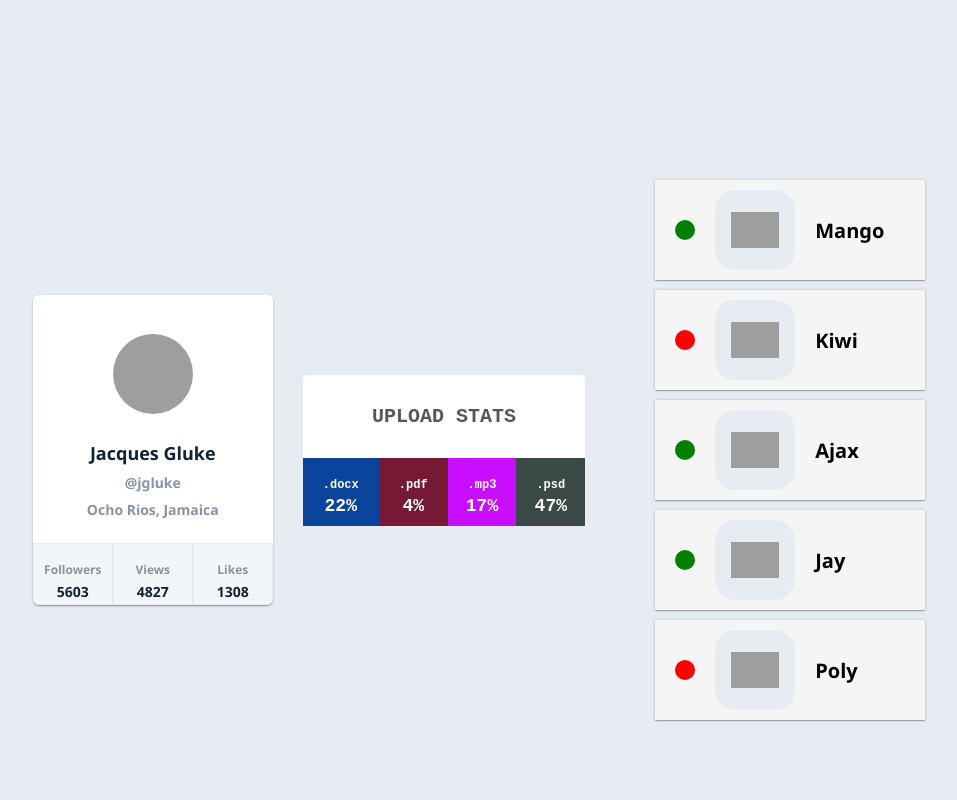
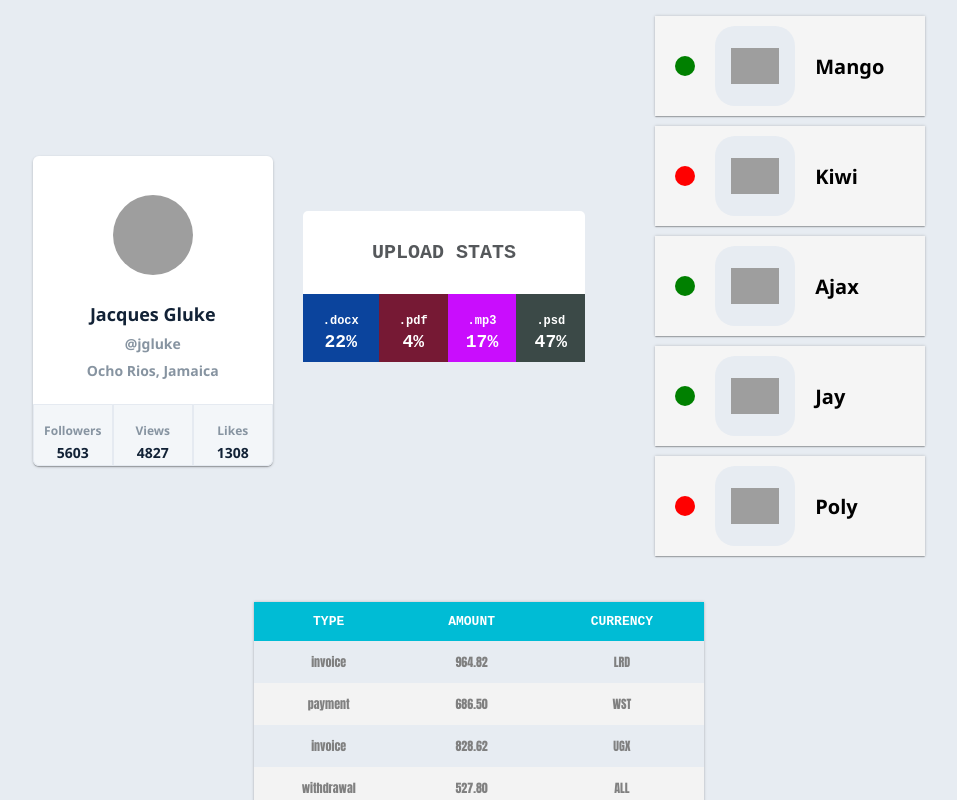
Before and after one commit to damanosalvag/goit-react-hw-01-components, a React (Create React App) app: page / in a window 1280 px wide. Shown: the top 800 px of the page, without its empty margins (161-1118 px from the left). Built offline with nearby package versions, Linux system fonts and the light colour scheme; grey boxes are pictures that could not be loaded.

Commit message:
task 4 ready

```diff
--- a/src/components/App.jsx
+++ b/src/components/App.jsx
@@ -1,9 +1,11 @@
 import user from '../data/user.json';
 import data from '../data/data.json';
 import friends from '../data/friends.json';
+import transactions from '../data/transactions.json';
 import { Profile } from './Perfil/index';
 import { Statistics } from './Statistics/Statistics';
 import { FriendList } from './FriendList/FriendList';
+import { TransactionHistory } from './TransactionHistory/TransactionHistory';
 import styles from './Perfil/Perfil.module.css';
 
 
@@ -13,6 +15,7 @@
       <Profile {...user} />
       <Statistics title="Upload stats" stats={data} />
       <FriendList friends={friends} />
+      <TransactionHistory items={transactions} />
     </div>
   );
 };
--- a/src/components/FriendList/FriendList.jsx
+++ b/src/components/FriendList/FriendList.jsx
@@ -4,8 +4,8 @@
 export const FriendList = ({ friends }) => {
   return (
     <ul className={styles["friend-list"]}>
-      {friends.map((friend, index) => (
-        <FriendListItem key={index} {...friend} />
+      {friends.map((friend) => (
+        <FriendListItem key={friend.id} {...friend} />
       ))}
     </ul>
   );
--- a/src/components/Perfil/Perfil.module.css
+++ b/src/components/Perfil/Perfil.module.css
@@ -1,5 +1,6 @@
 .container{
     display: flex;
+    flex-wrap: wrap;
     gap: 30px;
     font-family: 'Segoe UI', Tahoma, Geneva, Verdana, sans-serif;
     font-weight: 700;
@@ -7,7 +8,7 @@
     justify-content: center;
     align-items: center;
     margin: 0;
-    height: 900px;
+    height: auto;
     width: auto;
     background: #e7ecf2;
 }
@@ -19,6 +20,7 @@
     width: 240px;
     height: 310px;
     border-radius: 6px;
+    margin-top: 50px;
     box-shadow: 0px 1px 3px 0px rgba(0, 0, 0, 0.2), 0px 1px 1px 0px rgba(0, 0, 0, 0.14), 0px 2px 1px -1px rgba(0, 0, 0, 0.12);
 }
 .avatar{
--- a/src/components/Statistics/Statistics.jsx
+++ b/src/components/Statistics/Statistics.jsx
@@ -9,7 +9,7 @@
 }
 
 
-export const Statistics = ({ stats, title }) => {
+export const Statistics = ({ title, stats }) => {
     return (<section className={styles['statistics']}>
         <h2 className={styles["title"]}>{title}</h2>
         <ul className={styles["stat-list"]}>
@@ -27,9 +27,9 @@
 
 Statistics.propTypes = {
     title: PropTypes.string.isRequired,
-    stats: PropTypes.shape({
+    stats: PropTypes.arrayOf( PropTypes.shape({
         id: PropTypes.string.isRequired,
         label: PropTypes.string.isRequired,
         percentage: PropTypes.number.isRequired
-    }).isRequired
+    }).isRequired)
 };
--- /dev/null
+++ b/src/components/TransactionHistory/TransactionHistory.jsx
@@ -0,0 +1,36 @@
+import styles from './TransactionHistory.module.css';
+import PropTypes from 'prop-types';
+
+export const TransactionHistory = ({items}) => {
+    return (
+    <table className={styles["transaction-history"]}>
+        <thead className={styles["header"]}>
+            <tr>
+                <th>Type</th>
+                <th>Amount</th>
+                <th>Currency</th>
+            </tr>
+        </thead>
+            <tbody className={styles["bodyTable"]}>
+                {items.map(item => {
+                    return <tr key={item.id}>
+                        <td>{item.type}</td>
+                        <td>{item.amount}</td>
+                        <td>{item.currency}</td>
+                    </tr>
+                })}
+        </tbody>
+    </table>
+)
+};
+
+TransactionHistory.propTypes = {
+  items: PropTypes.arrayOf(
+    PropTypes.shape({
+        id: PropTypes.string.isRequired,
+        type: PropTypes.string.isRequired,
+        amount: PropTypes.string.isRequired,
+        currency: PropTypes.string.isRequired
+    })
+  ).isRequired
+};
--- /dev/null
+++ b/src/components/TransactionHistory/TransactionHistory.module.css
@@ -0,0 +1,28 @@
+.transaction-history{
+    box-shadow: 0px 0px 3px 0px rgba(0, 0, 0, 0.2), 0px 1px 1px 0px rgba(0, 0, 0, 0.14), 0px 2px 1px -1px rgba(0, 0, 0, 0.12);
+    min-width: 450px;
+    margin-bottom: 50px;
+    border-collapse: collapse;
+}
+.header{
+    background: #00bcd5;
+    color: white;
+    text-transform: uppercase;
+    text-align: middle;
+    font-family: monospace;
+}
+.bodyTable{
+    font-family: Impact, Haettenschweiler, 'Arial Narrow Bold', sans-serif;
+    font-size: 12px;
+    text-align: center;
+    color: gray;
+}
+.bodyTable tr:nth-of-type(even){
+    background-color: #f3f3f3;
+}
+.bodyTable tr:last-of-type {
+    border-bottom: 2px solid #009879;
+}
+.transaction-history th, .transaction-history td {
+    padding: 12px 15px;
+}
--- /dev/null
+++ b/src/components/TransactionHistory/index.js
@@ -0,0 +1 @@
+export * from './TransactionHistory';
--- /dev/null
+++ b/src/data/transactions.json
@@ -0,0 +1,122 @@
+[
+  {
+    "id": "1e0700a2-5183-4291-85cc-2065a036a683",
+    "type": "invoice",
+    "amount": "964.82",
+    "currency": "LRD"
+  },
+  {
+    "id": "a30f821b-4d25-4ff0-abdd-e340b3f0dd2b",
+    "type": "payment",
+    "amount": "686.50",
+    "currency": "WST"
+  },
+  {
+    "id": "44dca67a-8e5a-4798-bf8e-b15efd4e1abd",
+    "type": "invoice",
+    "amount": "828.62",
+    "currency": "UGX"
+  },
+  {
+    "id": "ea8ed3dc-2b68-4a53-905a-53ecb0adef33",
+    "type": "withdrawal",
+    "amount": "527.80",
+    "currency": "ALL"
+  },
+  {
+    "id": "ea76146a-0b00-4b80-bc02-a8c822176712",
+    "type": "withdrawal",
+    "amount": "371.43",
+    "currency": "MUR"
+  },
+  {
+    "id": "63ca02f9-d637-46b5-9237-f3b24425e029",
+    "type": "payment",
+    "amount": "862.44",
+    "currency": "AUD"
+  },
+  {
+    "id": "ed0263e8-59a5-4bf1-87e0-2bb88e53dc34",
+    "type": "withdrawal",
+    "amount": "907.00",
+    "currency": "GEL"
+  },
+  {
+    "id": "6013bad0-750c-4691-8bc2-d8f2b43969c4",
+    "type": "withdrawal",
+    "amount": "352.52",
+    "currency": "UGX"
+  },
+  {
+    "id": "252c7be4-8b06-4fa7-8d42-61fb835b70d5",
+    "type": "payment",
+    "amount": "388.98",
+    "currency": "TOP"
+  },
+  {
+    "id": "4eaab41b-b967-40ac-82ed-85fc66f646f1",
+    "type": "deposit",
+    "amount": "103.10",
+    "currency": "BWP"
+  },
+  {
+    "id": "9648a350-8469-42d5-8bf3-18090de5fe67",
+    "type": "withdrawal",
+    "amount": "322.32",
+    "currency": "MRO"
+  },
+  {
+    "id": "9c5c25fb-1a95-4b2f-8d1f-4c4426d677cc",
+    "type": "invoice",
+    "amount": "14.79",
+    "currency": "PYG"
+  },
+  {
+    "id": "43ef232c-80e9-4d6f-b48a-b22405620de3",
+    "type": "payment",
+    "amount": "904.86",
+    "currency": "CHF"
+  },
+  {
+    "id": "5161682e-e620-4019-ab0a-24ceb10fbd20",
+    "type": "withdrawal",
+    "amount": "307.08",
+    "currency": "NOK"
+  },
+  {
+    "id": "7b119d71-42e6-4c42-a141-6818b07bb9ff",
+    "type": "invoice",
+    "amount": "275.07",
+    "currency": "AWG"
+  },
+  {
+    "id": "a4f65722-65c4-4c28-b1f4-b8ed988bb205",
+    "type": "deposit",
+    "amount": "213.10",
+    "currency": "STD"
+  },
+  {
+    "id": "c6e5784b-0ca3-48d6-86e5-b5128af5a523",
+    "type": "invoice",
+    "amount": "116.11",
+    "currency": "CUP CUC"
+  },
+  {
+    "id": "c9ebed6a-3a02-4b49-ac0d-0534b51f2bfd",
+    "type": "invoice",
+    "amount": "878.67",
+    "currency": "HKD"
+  },
+  {
+    "id": "a4a98b0e-b22c-438b-9f83-de2df52110c8",
+    "type": "invoice",
+    "amount": "725.03",
+    "currency": "UYU UYI"
+  },
+  {
+    "id": "b39bfa7a-0166-4c47-94d6-87d20590f746",
+    "type": "payment",
+    "amount": "405.45",
+    "currency": "MDL"
+  }
+]
```
